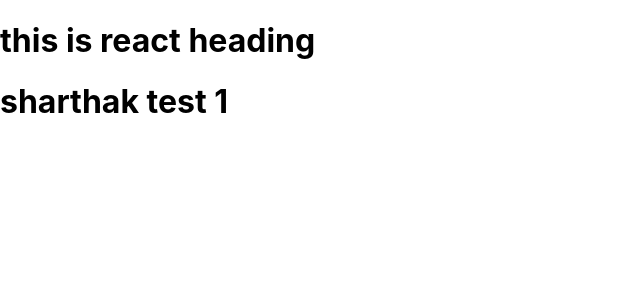
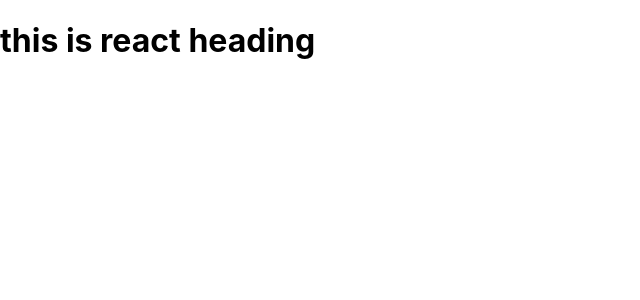
Before and after one commit to UtJha/youvidha_web, a React (Create React App) app: page / in a window 1280 px wide. Shown: the top 300 px of the page, without its empty margins (0-640 px from the left). Built offline with nearby package versions, Linux system fonts and the light colour scheme.

Commit message:
sarthak test completed

```diff
--- a/src/App.js
+++ b/src/App.js
@@ -4,7 +4,6 @@ function App() {
   return (
     <>
     <h1>this is react heading</h1>
-    <h1>sharthak test 1</h1>
     </>
   );
 }
```
